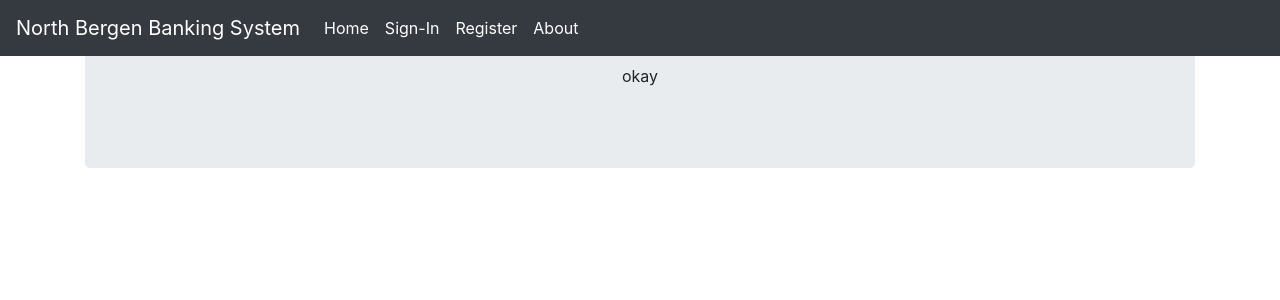
After one commit to gitMike79/ap-project, a Flask app: page /registration in a window 1280 px wide. The commit adds this page. Shown: the top 300 px of the page. Run offline with Flask 2, Linux system fonts and the light colour scheme; some libraries are stand-ins or nearby versions.

Commit message:
Work overload

```diff
--- a/app.py
+++ b/app.py
@@ -1,4 +1,6 @@
-from flask import Flask, render_template, redirect, url_for, request
+from flask import Flask, render_template, flash, redirect, url_for, request
+
+from dbconnect import connection
 
 app = Flask(__name__)
 
@@ -17,6 +19,11 @@ request.form.get("password", False) != 'admin'):
             return redirect(url_for('home'))
     return render_template('signin.html', error=error)
 
+@app.route('/registration', methods = ["GET", "POST"])
+def register_page():
+        return render_template('registration.html')
+
+
 @app.route('/about')
 def about():
     return render_template('about.html')
--- a/templates/includes/_navbar.html
+++ b/templates/includes/_navbar.html
@@ -10,7 +10,10 @@
         <a class="nav-link" href="/">Home <span class="sr-only">(current)</span></a>
       </li>
       <li class="nav-item active">
-        <a class="nav-link" href="/signin">Sign-in or Register</a>
+        <a class="nav-link" href="/signin">Sign-In</a>
+      </li>
+      <li class = "nav-item active">
+        <a class = "nav-link" href="/registration">Register</a>
       </li>
       <li class="nav-item active">
         <a class="nav-link" href="/about">About</a>
--- /dev/null
+++ b/templates/registration.html
@@ -0,0 +1,8 @@
+{% extends "layout.html" %}
+
+{% block body %}
+<div class ="jumbotron text-center">
+ <p> okay </p>
+
+</div>
+{% endblock body %}
```
Also changed, not shown: dbconnect.py (added, +10 -0 lines), templates/useraccount.html (renamed from templates/includes/useraccount.html).
